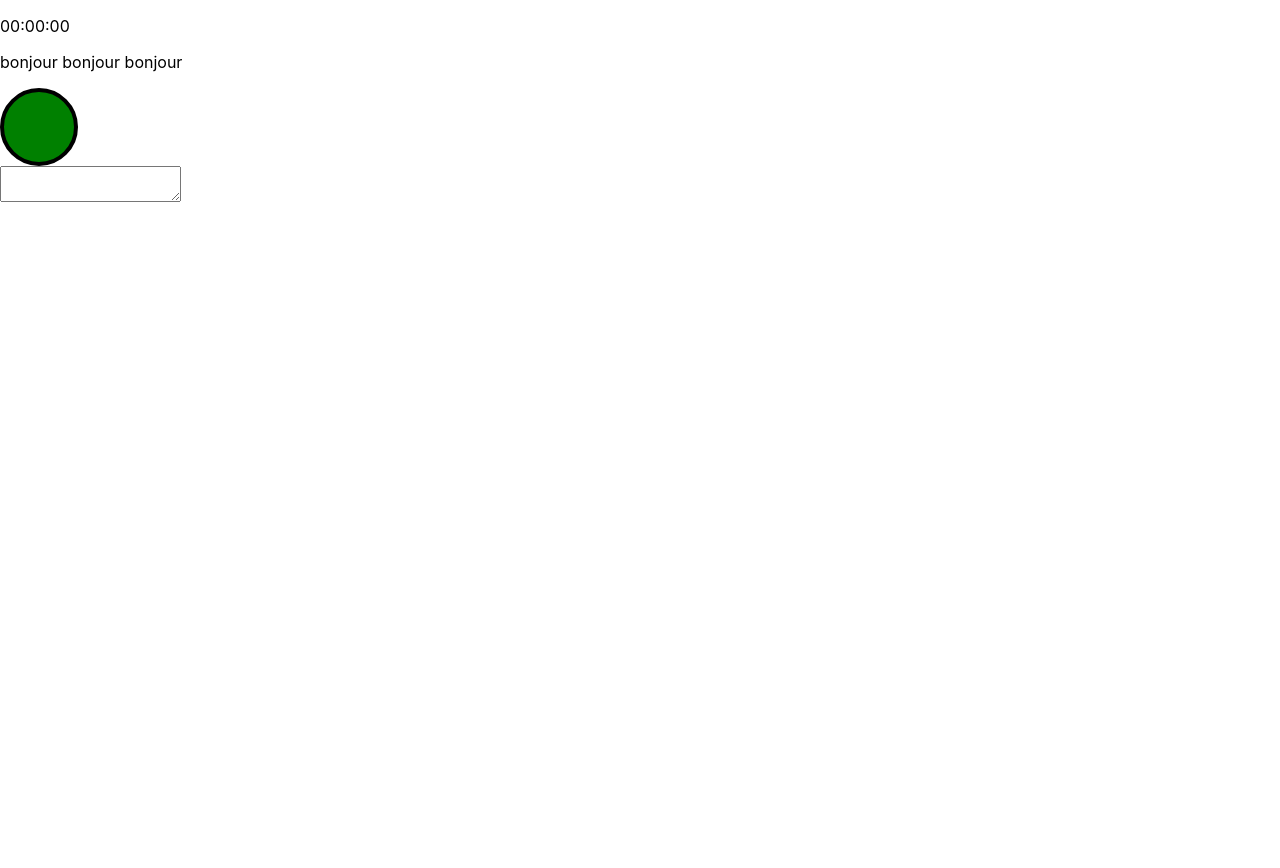
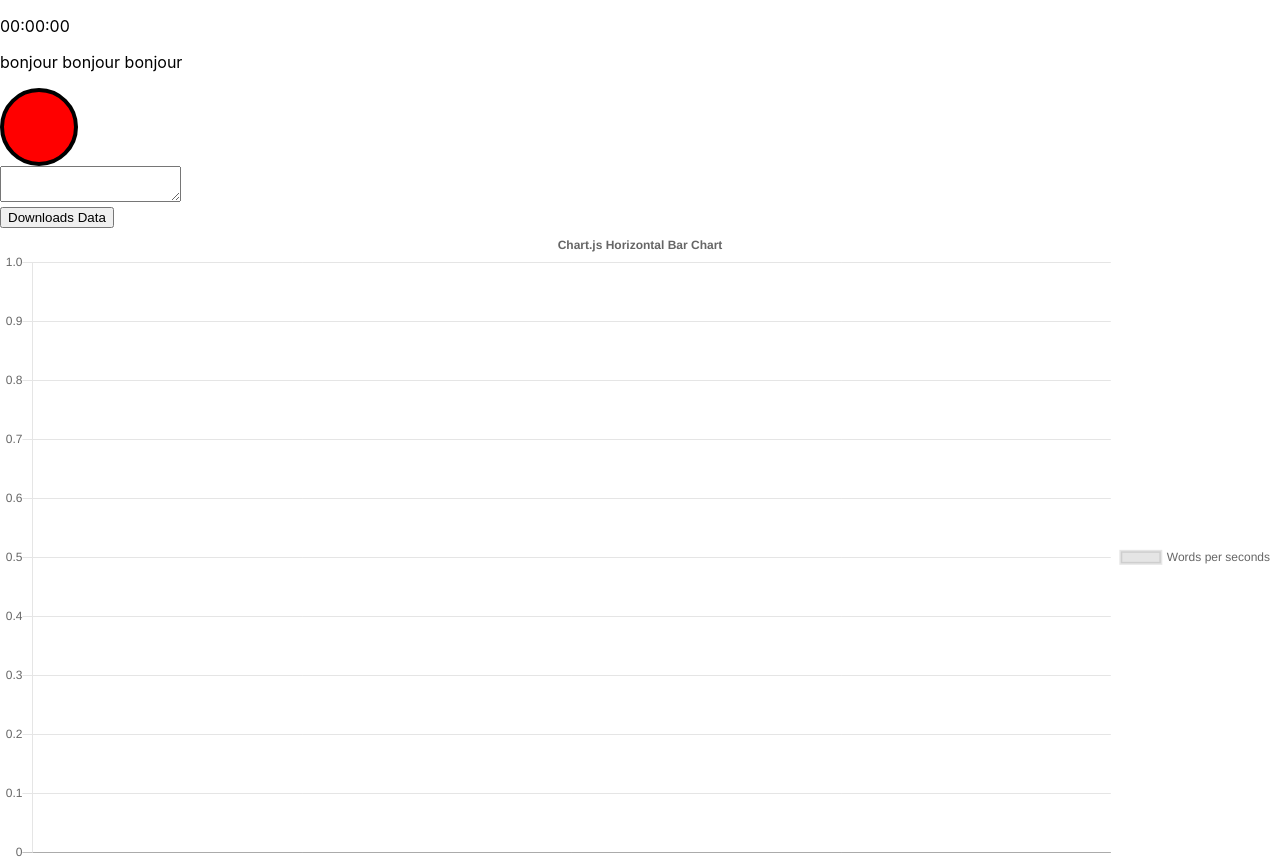
Before and after one commit to cchalop1/TapText, a React (Create React App) app: page / in a window 1280 px wide. Before the commit the page ends 800 px from the top, so only its background shows below. Built offline with nearby package versions, Linux system fonts and the light colour scheme.

Commit message:
add: graph
fix: refactor list history

add: dl history

```diff
--- a/package.json
+++ b/package.json
@@ -6,10 +6,12 @@
     "@testing-library/jest-dom": "^4.2.4",
     "@testing-library/react": "^9.3.2",
     "@testing-library/user-event": "^7.1.2",
+    "@types/chart.js": "^2.9.22",
     "@types/jest": "^24.0.0",
     "@types/node": "^12.0.0",
     "@types/react": "^16.9.0",
     "@types/react-dom": "^16.9.0",
+    "chart.js": "^2.9.3",
     "react": "^16.13.1",
     "react-dom": "^16.13.1",
     "react-scripts": "3.4.1",
--- a/src/App.tsx
+++ b/src/App.tsx
@@ -5,18 +5,21 @@ import { TextEditor, checkSameValue } from './components/TextEditor';
 import { Light } from './components/Light';
 import { DisplayTimer } from './components/DisplayTimer';
 import { History } from './components/History';
+import { ChartHistory } from './components/ChartHistory';
 
 export class TapTextHistory {
   text: string;
   time: number;
+  date: string;
   constructor(text: string, time: number) {
     this.text = text;
     this.time = Date.now() - time;
+    this.date = new Date().toISOString();
   }
 }
 
 const App = () => {
-  const [isSameText, setSameText] = useState(true);
+  const [isSameText, setSameText] = useState(false);
   const [timer, setTimer] = useState(0);
   const [text, setText] = useState<string>('');
   const [isActive, setIsActive] = useState(false);
@@ -42,6 +45,7 @@ const App = () => {
     if (text.length === initText.length && checkSameValue(text, initText)) {
       addOneElementHistory(new TapTextHistory(text, timer));
       setText('');
+      setSameText(false);
     }
 
     if (text === '') {
@@ -67,6 +71,8 @@ const App = () => {
         setText={setText}
       />
       <History history={tapTextHistory} />
+      <ChartHistory history={tapTextHistory}/>
+
     </div>
   );
 }
--- /dev/null
+++ b/src/components/ChartHistory.tsx
@@ -0,0 +1,55 @@
+import React, { useEffect } from 'react';
+import Chart from 'chart.js';
+import { TapTextHistory } from '../App';
+
+interface Props {
+    history: Array<TapTextHistory>;
+}
+
+export const ChartHistory: React.FC<Props> = (props) => {
+    let chartRef: React.RefObject<HTMLCanvasElement> = React.createRef();
+
+    useEffect(() => {
+        const myChartRef = chartRef.current?.getContext("2d");
+        const labels: string[] = props.history.map(el => el.date);
+        const data: number[] = props.history.map(el => {
+            let wordsPerMinute: number = (el.text.split(' ').length / (el.time / 60000));
+            return wordsPerMinute;
+        });
+
+        new Chart(myChartRef as any, {
+            type: "line",
+            data: {
+                labels: labels,
+                datasets: [
+                    {
+                        label: "Words per seconds",
+                        data: data,
+                    }
+                ]
+            },
+            options: {
+                elements: {
+                    rectangle: {
+                        borderWidth: 2,
+                    }
+                },
+                responsive: true,
+                legend: {
+                    position: 'right',
+                },
+                title: {
+                    display: true,
+                    text: 'Chart.js Horizontal Bar Chart'
+                }
+            }
+        });
+    }, [chartRef, props.history]);
+
+    return (
+        <canvas
+            id='myChart'
+            ref={chartRef}
+        />
+    );
+}
--- a/src/components/DisplayText.tsx
+++ b/src/components/DisplayText.tsx
@@ -10,7 +10,7 @@ export const DisplayText: React.FC<Props> = (props) => {
     const [isEdit, setIsEdit] = useState<boolean>(false);
 
     return (
-        <div className='text'>
+        <div className="text">
             {isEdit ? (<div><input
                 type='text'
                 value={props.text}
--- /dev/null
+++ b/src/components/DownloadData.tsx
@@ -0,0 +1,23 @@
+import React from 'react';
+import { TapTextHistory } from '../App';
+
+const FILENAME: string = 'data-taptext.json';
+
+interface Props {
+    history: Array<TapTextHistory>;
+}
+
+export const DownloadData: React.FC<Props> = (props) => {
+
+    const download = () => {
+        let element = document.createElement('a');
+        element.setAttribute('href', 'data:text/plain;charset=utf-8,' + encodeURIComponent(JSON.stringify(props.history)));
+        element.setAttribute('download', FILENAME);
+        element.style.display = 'none';
+        document.body.appendChild(element);
+        element.click();
+        document.body.removeChild(element);
+    }
+
+    return <button className="dl-btn" onClick={(e) => download()}>Downloads Data</button>;
+}
--- a/src/components/History.tsx
+++ b/src/components/History.tsx
@@ -1,24 +1,15 @@
 import React from 'react';
 import { TapTextHistory } from '../App';
+import { ListHistory } from './ListHistory';
+import { DownloadData } from './DownloadData';
 
 interface Props {
     history: Array<TapTextHistory>;
 }
 
 export const History: React.FC<Props> = (props) => {
-
-    return (<div className='history'>
-        {props.history.map((el, index)=> {
-            let ms = Math.round((el.time / 10) % 60);
-            let s = Math.round((el.time / 1000) % 60);
-            let min = Math.floor(el.time / 60000);
-            let wordsPerMinute: number = (el.text.split(' ').length / (el.time / 60000));
-
-            return (<div className='elem' key={index} >
-                <div className='time'>{`Total: ${min < 10 ? `0${min}` : min}:${s < 10 ? `0${s}` : s}:${ms < 10 ? `0${ms}` : ms}`}</div>
-                <div className='text'>{`Text: ${el.text}`}</div>
-                <div className=''>{`Words Per Minute: ${wordsPerMinute.toPrecision(2)}`}</div>
-            </div>);
-        })}
+    return (<div className="history">
+        <ListHistory history={props.history} />
+        <DownloadData history={props.history} />
     </div>);
 }
--- /dev/null
+++ b/src/components/ListHistory.tsx
@@ -0,0 +1,23 @@
+import React from 'react';
+import { TapTextHistory } from '../App';
+
+interface Props {
+    history: Array<TapTextHistory>;
+}
+
+export const ListHistory: React.FC<Props> = (props) => {
+    return <div className="listHistory">{
+        props.history.map((el, index) => {
+            let ms = Math.round((el.time / 10) % 60);
+            let s = Math.round((el.time / 1000) % 60);
+            let min = Math.floor(el.time / 60000);
+            let wordsPerMinute: number = (el.text.split(' ').length / (el.time / 60000));
+
+            return (<div className="elem" key={index} >
+                <div className="time">{`Time: ${min < 10 ? `0${min}` : min}:${s < 10 ? `0${s}` : s}:${ms < 10 ? `0${ms}` : ms}`}</div>
+                <div className="text">{`Text: ${el.text}`}</div>
+                <div className="">{`Words Per Minute: ${wordsPerMinute.toPrecision(2)}`}</div>
+            </div>);
+        })
+    }</div>
+}
--- a/src/components/TextEditor.tsx
+++ b/src/components/TextEditor.tsx
@@ -25,7 +25,7 @@ export const checkSameValue = (str: string, initStr: string) => {
 export const TextEditor: React.FC<Props> = (props) => {
     return (
         <textarea
-            className='editor'
+            className="editor"
             value={props.text}
             onChange={e => {
                 if (!props.isActive) {
```
Also changed, not shown: 1 other file (tests, documents, lock files or other folders).
